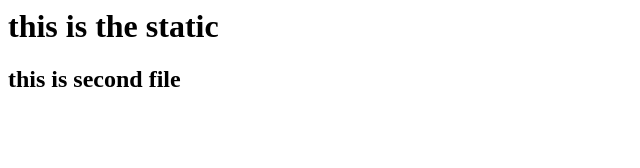
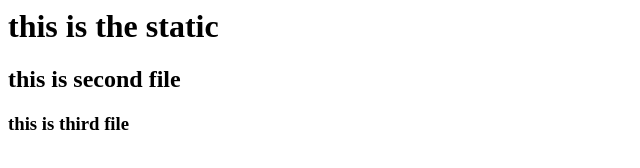
Before and after one commit to GOUD4275/k8s_static, a plain HTML site: page index.html in a window 1280 px wide. Shown: the whole page, without its empty margins (0-640 px from the left). Drawn offline with Linux system fonts and the light colour scheme.

Commit message:
third change also update now

```diff
--- a/index.html
+++ b/index.html
@@ -1,2 +1,3 @@
 <h1>this is the static</h1>
 <h2>this is second file</h2>
+<h3>this is third file</h3>
```
